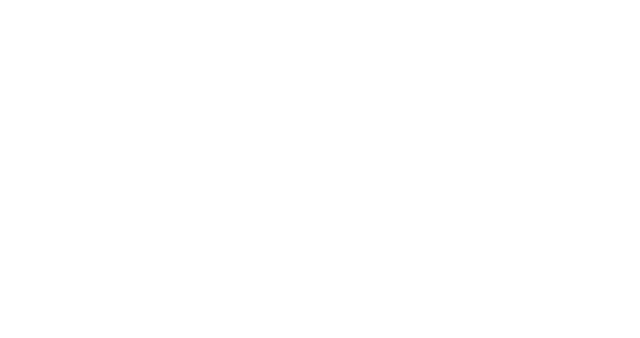
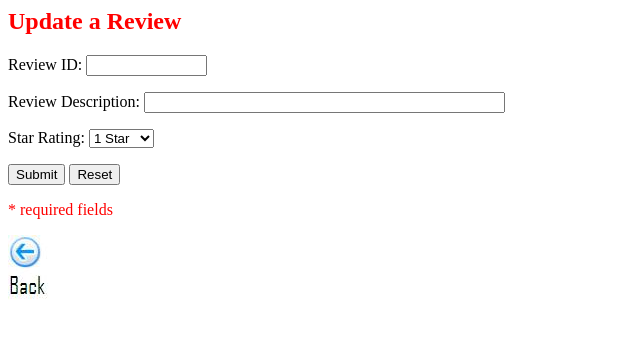
Before and after one commit to AryaMani2021/Movie-Database-Project-HTML, a plain HTML site: page review_reg.html in a window 1280 px wide. Shown: the whole page, without its empty margins (0-640 px from the left). Drawn offline with Linux system fonts and the light colour scheme.

Commit message:
review_reg

```diff
--- a/review_reg.html
+++ b/review_reg.html
@@ -0,0 +1,32 @@
+<head>
+    <title>Add a Review</title>
+</head>
+
+<html>
+  <body>
+    <h2><font color="#FF0000">Update a Review</font></h2>
+    <form method="get" action="/Movie/review_reg">
+      <p>Review ID: <input type="text" name="review_id" size="12"></p>
+      <p>Review Description: <input type="text" name="review_description" size="42"></p>
+      <p>Star Rating:
+        <select name="star_rating">
+          <option value="1">1 Star</option>
+          <option value="2">2 Stars</option>
+          <option value="3">3 Stars</option>
+          <option value="4">4 Stars</option>
+          <option value="5">5 Stars</option>
+        </select>
+      </p>
+      <p>
+        <input type="submit" name="Submit" value="Submit">
+        <input type="reset" value="Reset">
+      </p>
+    </form>
+    <p><font color="#FF0000">* required fields</font></p>
+    <p>
+      <a href="\Movie\index.html">
+        <img border="0" src="goback.JPG" width="41" height="66">
+      </a>
+    </p>
+  </body>
+</html>
```
Also changed, not shown: review_view.html (+1 -1 lines).
